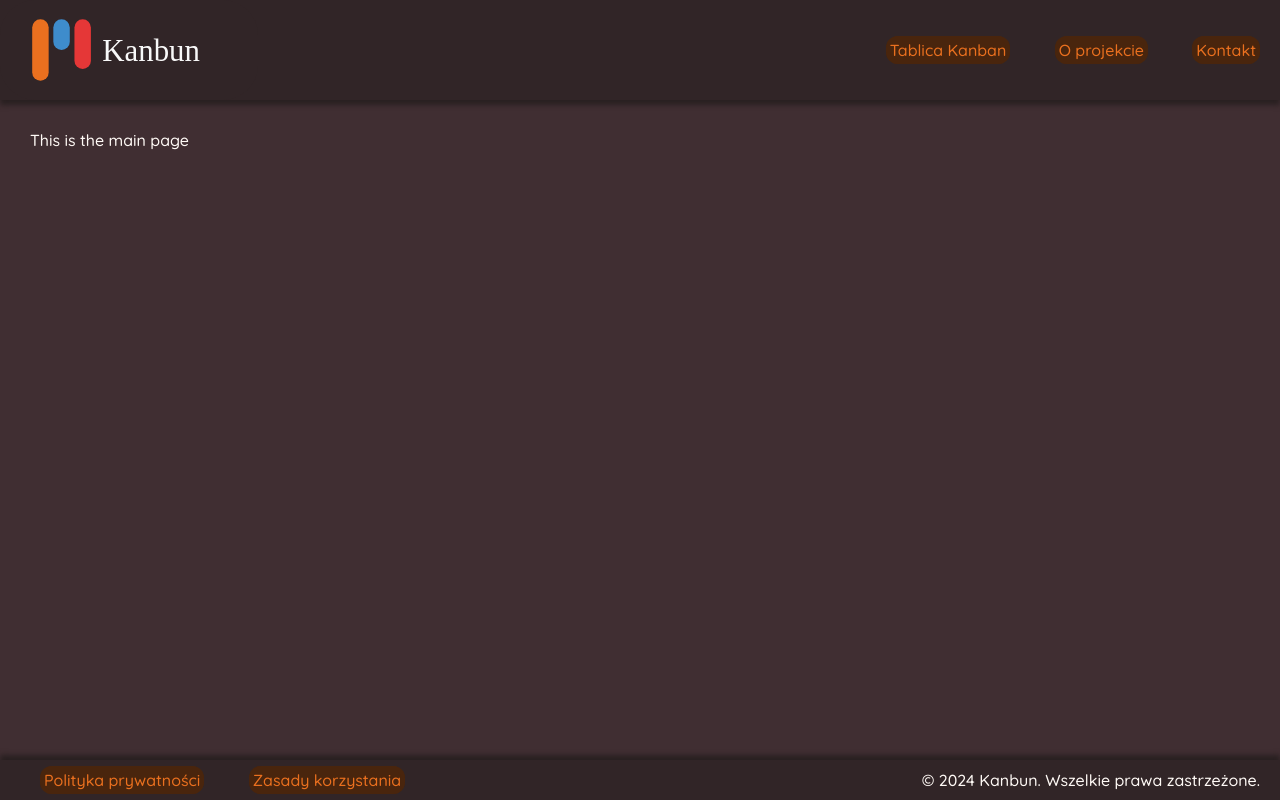
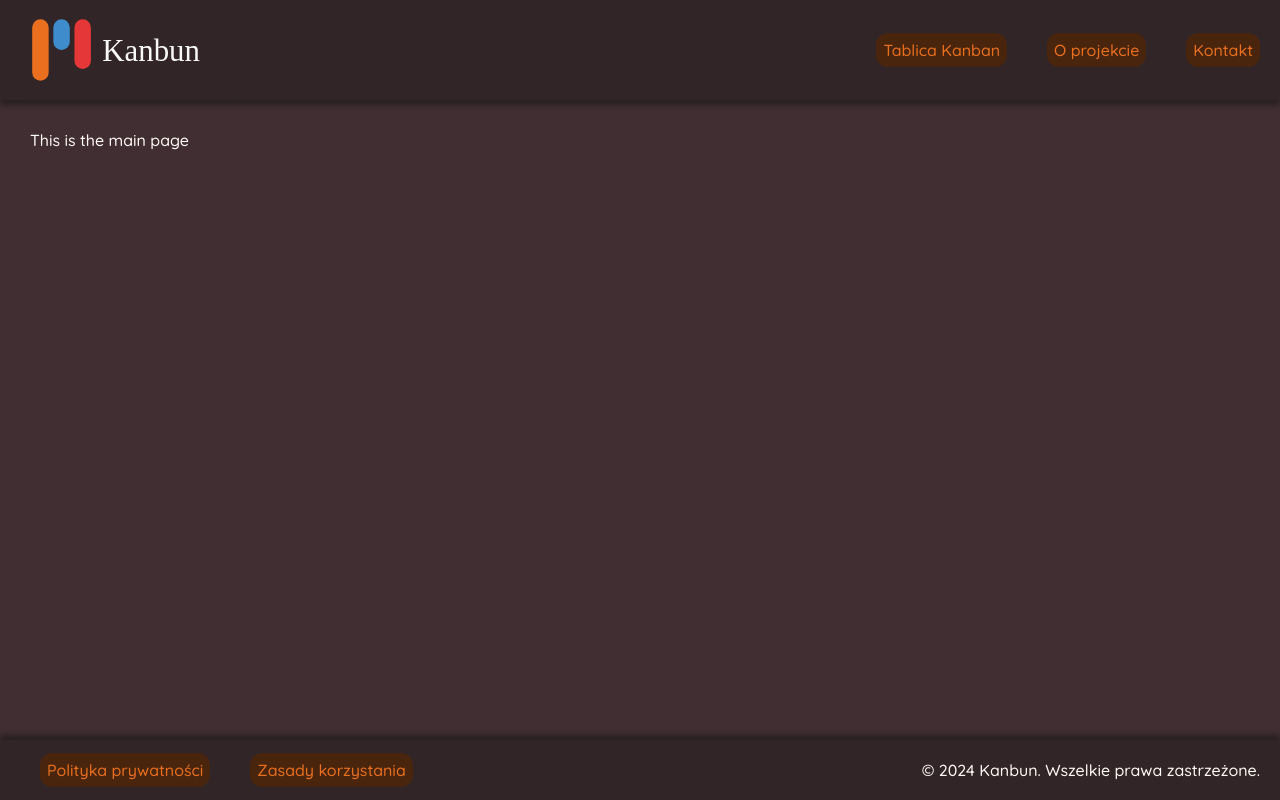
Before and after one commit to Lineairex/Kanbun, a SvelteKit app: page / in a window 1280 px wide. Built offline with nearby package versions, Linux system fonts and the light colour scheme.

Commit message:
Many many changes that I don't know what I did in this commit anymore

```diff
--- a/src/lib/Menubar.svelte
+++ b/src/lib/bars/Menubar.svelte
@@ -1,7 +1,3 @@
-<script>
-    import { slide } from 'svelte/transition';
-</script>
-
 <style lang="scss">
     @import '$styles';
 
--- a/src/routes/+layout.svelte
+++ b/src/routes/+layout.svelte
@@ -1,6 +1,6 @@
 <script>
-    import Menubar from "../lib/Menubar.svelte";
-    import Footer from "../lib/Footer.svelte";
+    import Menubar from "../lib/bars/Menubar.svelte";
+    import Footer from "../lib/bars/Footer.svelte";
 </script>
 
 <style lang="scss">
--- a/src/styles/styles.scss
+++ b/src/styles/styles.scss
@@ -24,18 +24,23 @@ $links-button-hover: rgb(110, 60, 26);
         align-items: center;
         justify-content: space-between;
         box-shadow: #000;
+        flex-wrap: nowrap;
     }
     a {
         box-sizing: border-box;
         border-radius: 12px;
-        border: 4px solid $links-button;
+        border: 7px solid $links-button;
+
+
         background-color: $links-button;
+        color: $links-light;
 
-        color: $links-light;
-        border-spacing: 100px;
-        margin: 5px 20px;
+        margin: 3px 20px;
+
         text-wrap:nowrap;
         text-decoration: none;
+
+        border-collapse:separate;
 
         transition: 0.3s ease;
     }
@@ -43,6 +48,13 @@ $links-button-hover: rgb(110, 60, 26);
         color: $links-hover;
         border-color: $links-button-hover;
         background-color: $links-button-hover;
+    }
+
+    nav div {
+        display: flex;
+        align-items: center;
+        justify-content: space-between;
+        flex-wrap: wrap; // Dodanie tej linii
     }
 }
 
```
Also changed, not shown: src/lib/bars/Footer.svelte (renamed from src/lib/Footer.svelte), src/lib/kanban/+page.svelte (added).
